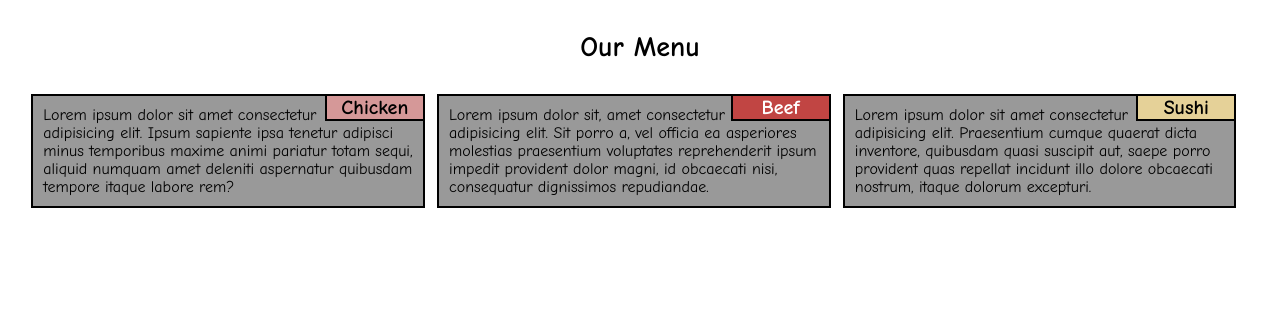
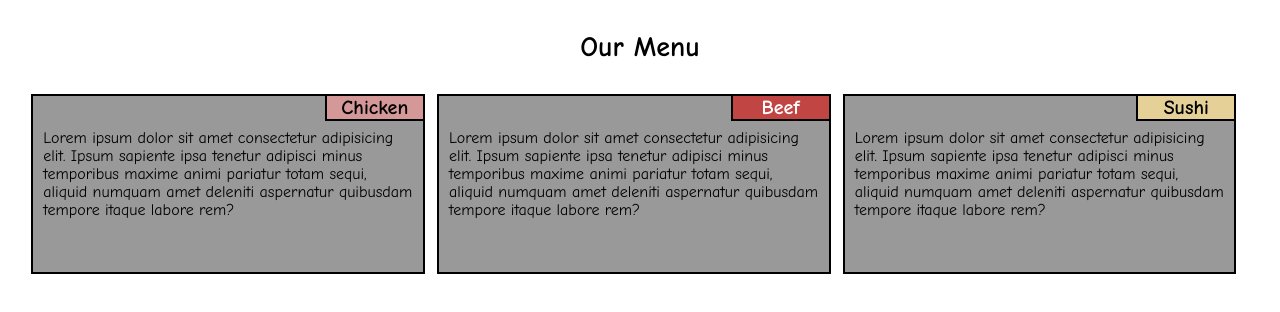
Before and after one commit to AndrewDroid/Module2-Assignment, a plain HTML site: page module2-solution/index.html in a window 1280 px wide. Drawn offline with Linux system fonts and the light colour scheme.

Commit message:
[UPD] Update styles and dummy texts.

```diff
--- a/module2-solution/css/styles.css
+++ b/module2-solution/css/styles.css
@@ -11,7 +11,7 @@
     font-size: 16px;
 }
 
-@media (min-width: 1200px) {
+@media (min-width: 1199px) {
     .col-lg-3 {
         float: left;
         border: 2px solid black;
@@ -25,14 +25,14 @@
         border: 2px solid black;
     }
     .col-md-6 {
-        width: 49.25%;
+        width: 49.0%;
     }
     .col-md-12 {
         width: 99%;
     }
 }
 
-@media (max-width: 991px) {
+@media (max-width: 992px) {
     .col-xs-12 {
         float: left;
         border: 2px solid black;
@@ -49,7 +49,8 @@
 
 .menu-container {
     background-color: #999999;
-    height: 25%;
+    height: 180px;
+    overflow: hidden
 }
 
 .title-container {
@@ -87,4 +88,5 @@
     color: black;
     text-align: left;
     margin: 10px;
+    text-overflow: clip;
 }
--- a/module2-solution/index.html
+++ b/module2-solution/index.html
@@ -15,7 +15,7 @@
     <div>
 
       <div class="col-lg-3 col-md-6 col-xs-12 menu-container">
-        <div class="title-container ">
+        <div class="col-lg-3 col-md-6 col-xs-12 title-container ">
           <div class="chicken-title">Chicken</div>
         </div>
         <div class="menu-element">Lorem ipsum dolor sit amet consectetur adipisicing elit. Ipsum sapiente ipsa tenetur
@@ -25,18 +25,22 @@
       </div>
 
       <div class="col-lg-3 col-md-6 col-xs-12 menu-container">
-        <div class="beef-title">Beef</div>
-        <div class="menu-element">Lorem ipsum dolor sit, amet consectetur adipisicing elit. Sit porro a, vel officia ea
-          asperiores molestias praesentium voluptates reprehenderit ipsum impedit provident dolor magni, id obcaecati
-          nisi, consequatur dignissimos repudiandae.
+        <div class="col-lg-3 col-md-6 col-xs-12 title-container">
+          <div class="beef-title">Beef</div>
+        </div>
+        <div class="menu-element">Lorem ipsum dolor sit amet consectetur adipisicing elit. Ipsum sapiente ipsa tenetur
+          adipisci minus temporibus maxime animi pariatur totam sequi, aliquid numquam amet deleniti aspernatur
+          quibusdam tempore itaque labore rem?
         </div>
       </div>
 
       <div class="col-lg-3 col-md-6 col-md-12 col-xs-12 menu-container">
-        <div class="sushi-title">Sushi</div>
-        <div class="menu-element">Lorem ipsum dolor sit amet consectetur adipisicing elit. Praesentium cumque quaerat
-          dicta inventore, quibusdam quasi suscipit aut, saepe porro provident quas repellat incidunt illo dolore
-          obcaecati nostrum, itaque dolorum excepturi.
+        <div class="col-lg-3 col-md-6 col-md-12 col-xs-12 title-container">
+          <div class="sushi-title">Sushi</div>
+        </div>
+        <div class="menu-element">Lorem ipsum dolor sit amet consectetur adipisicing elit. Ipsum sapiente ipsa tenetur
+          adipisci minus temporibus maxime animi pariatur totam sequi, aliquid numquam amet deleniti aspernatur
+          quibusdam tempore itaque labore rem?
         </div>
       </div>
 
```
